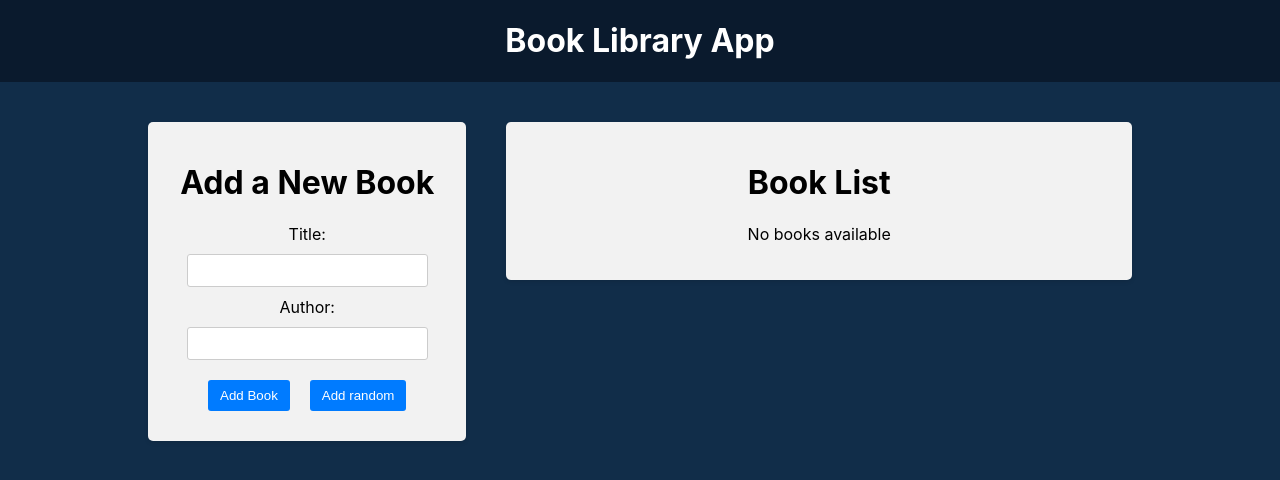
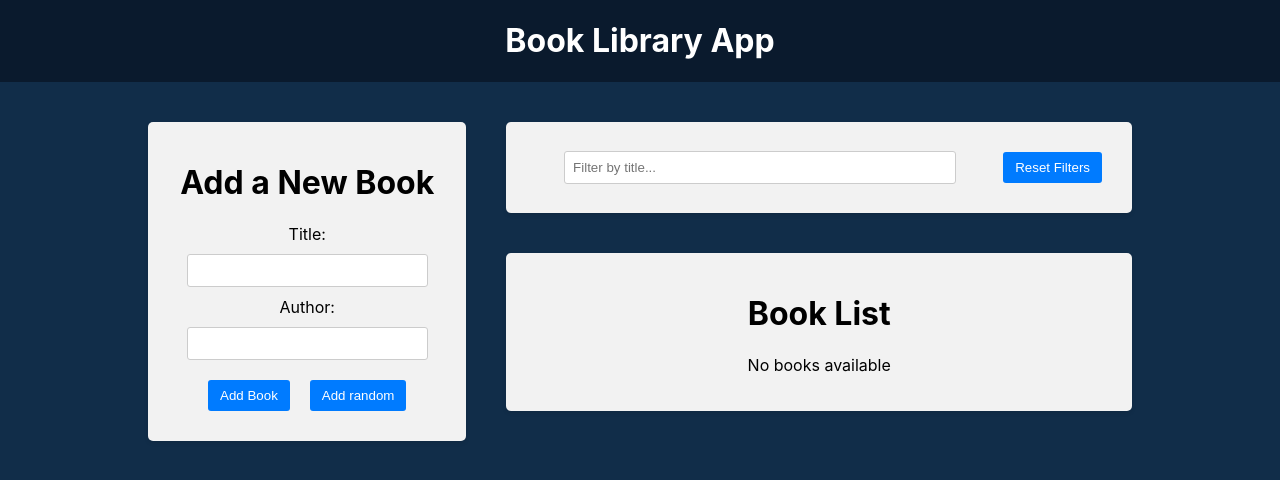
Before and after one commit to BakaiOleksandr/Book-Library-App, a React (Create React App) app in the folder frontend/: page / in a window 1280 px wide. Shown: the top 480 px of the page. Built offline with nearby package versions, Linux system fonts and the light colour scheme.

Commit message:
filter title

```diff
--- a/frontend/src/App.js
+++ b/frontend/src/App.js
@@ -13,7 +13,7 @@
           <BookForm />
         </div>
         <div className="app-right-column">
-          {/* <Filter /> */}
+          <Filter />
           <BookList />
         </div>
       </main>
--- a/frontend/src/components/BookList/BookList.js
+++ b/frontend/src/components/BookList/BookList.js
@@ -2,16 +2,25 @@
 import {BsBookmarkStarFill, BsBookmarkStar} from 'react-icons/bs';
 import {deleteBook, toggleFavorite} from '../../redux/books/actionCreators';
 import './BookList.css';
+import {selectTitleFilter} from '../../redux/slices/filterSlice';
 
 const BookList = () => {
   const dispatch = useDispatch();
+  //subscribe to store
+  const books = useSelector((state) => state.books);
+  //subscribe to filter
+  const titleFilter = useSelector(selectTitleFilter);
 
-  const books = useSelector((state) => state.books);
+  const filteredBooks = books.filter((book) => {
+    const matchesTitle = book.title.toLowerCase().includes(titleFilter.toLowerCase());
+    return matchesTitle;
+  });
 
+  //delete book
   const handleDeleteBook = (id) => {
     dispatch(deleteBook(id));
   };
-
+  //toggle
   const handelToggleFavorite = (id) => {
     dispatch(toggleFavorite(id));
   };
@@ -22,7 +31,7 @@
         <p>No books available</p>
       ) : (
         <ul>
-          {books.map((book, i) => (
+          {filteredBooks.map((book, i) => (
             <li key={book.id}>
               <div className="book-info">
                 {++i}. {book.title} by <strong>{book.author}</strong>
--- a/frontend/src/components/Filter/Filter.js
+++ b/frontend/src/components/Filter/Filter.js
@@ -1,7 +1,41 @@
+import {useDispatch, useSelector} from 'react-redux';
+import {
+  setTitleFilter,
+  resetFilters,
+  selectTitleFilter,
+} from '../../redux/slices/filterSlice';
+
+import './Filter.css';
+
 const Filter = () => {
+  const dispatch = useDispatch();
+  //subscribe to state in store
+  const titleFilter = useSelector(selectTitleFilter);
+  //send to store
+  const handleTitleFilterChange = (e) => {
+    dispatch(setTitleFilter(e.target.value));
+  };
+  //function reset filters
+  //send to redux store action, that resetFilters function returns
+  const handleResetFilters = () => {
+    dispatch(resetFilters());
+  };
+
   return (
     <div className="app-block filter">
-      <h1>Filters</h1>
+      <div className="filter-row">
+        <div className="filter-group">
+          <input
+            onChange={handleTitleFilterChange}
+            value={titleFilter}
+            type="text"
+            placeholder="Filter by title..."
+          />
+        </div>
+        <button type="button" onClick={handleResetFilters}>
+          Reset Filters
+        </button>
+      </div>
     </div>
   );
 };
--- /dev/null
+++ b/frontend/src/redux/slices/filterSlice.js
@@ -0,0 +1,32 @@
+import {createSlice} from '@reduxjs/toolkit';
+
+const initialState = {
+  title: '',
+};
+
+const filterSlice = createSlice({
+  name: 'filter',
+  initialState,
+  reducers: {
+    //action 1
+    setTitleFilter: (state, action) => {
+      //we can write just `state.title=action.payload`,
+      //we can change state, because of 'immer' library in
+      //node_modules, this library creates immutable state
+      return {...state, title: action.payload};
+    },
+    //action 2
+    resetFilters: (state) => {
+      return {...initialState};
+    },
+  },
+});
+
+export const selectTitleFilter = (state) => state.filter.title;
+// console.log(filterSlice.actions);
+// console.log(filterSlice.actions.setTitleFilter('test'))
+
+//export actions, destructured from filterSlice
+export const {setTitleFilter, resetFilters} = filterSlice.actions;
+//export reducer
+export default filterSlice.reducer;
--- a/frontend/src/redux/store.js
+++ b/frontend/src/redux/store.js
@@ -1,9 +1,10 @@
 import {configureStore} from '@reduxjs/toolkit';
 import booksReducer from './books/reducer';
+import filterReducer from './slices/filterSlice'
 const store = configureStore({
   reducer: {
     books: booksReducer,
-    // filter:filterReducer,
+    filter: filterReducer
   },
 });
 export default store;
```
